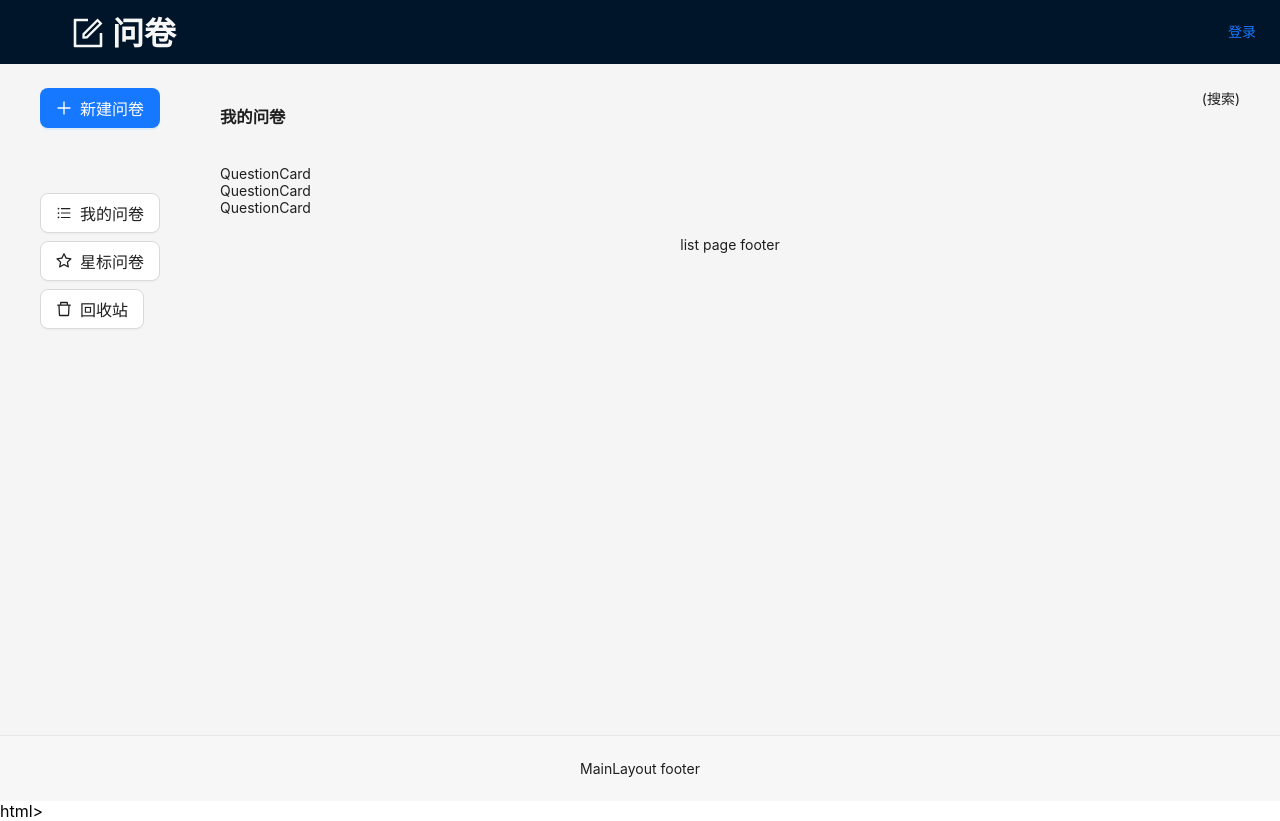
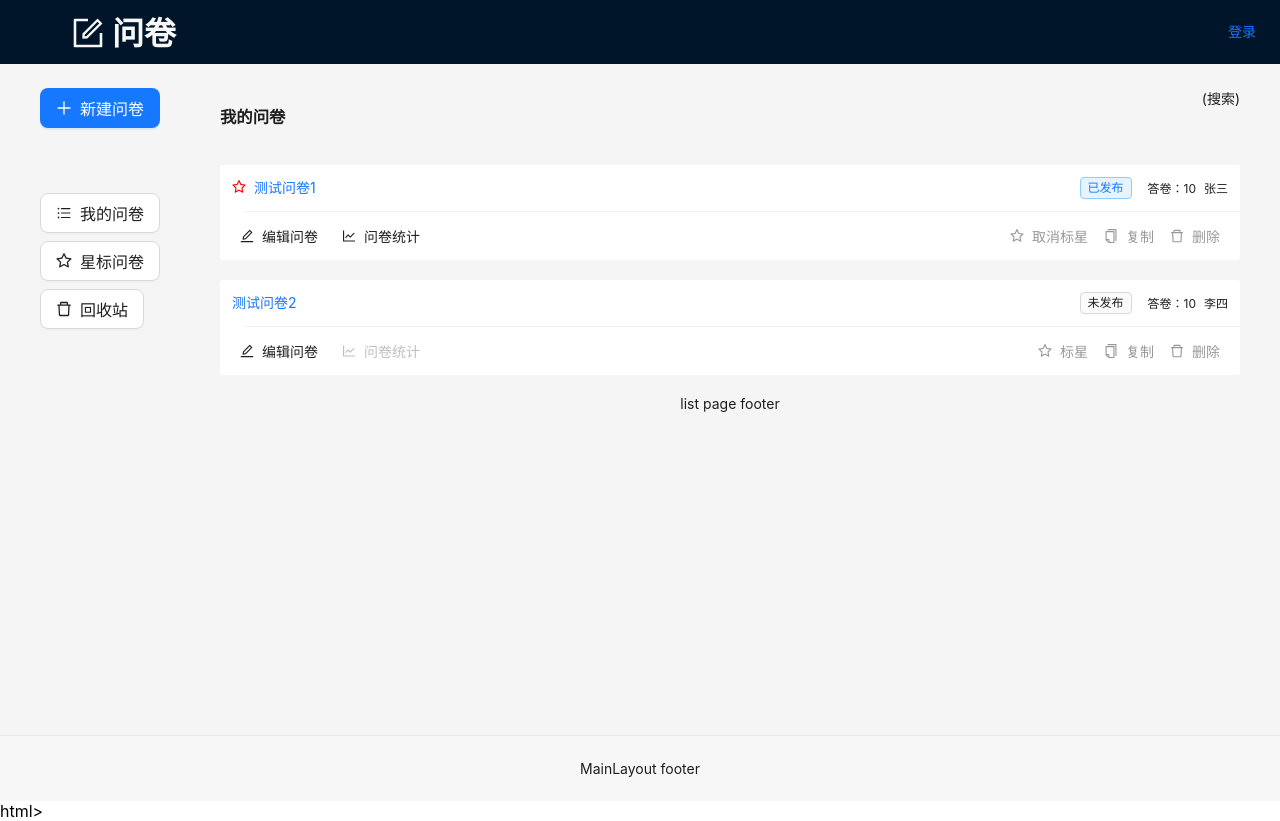
Before and after one commit to turtleSpirit/lowcode-poll, a React (Create React App) app: page /manage/list in a window 1280 px wide. Built offline with nearby package versions, Linux system fonts and the light colour scheme.

Commit message:
feat: 增加questioncard页面内容

```diff
--- a/src/components/QuestionCard.tsx
+++ b/src/components/QuestionCard.tsx
@@ -1,6 +1,83 @@
 import React, { FC } from 'react';
+import { Button, Space, Divider, Tag } from 'antd';
+import {
+  EditOutlined,
+  LineChartOutlined,
+  StarOutlined,
+  CopyOutlined,
+  DeleteOutlined,
+} from '@ant-design/icons';
+import { useNavigate, Link } from 'react-router-dom';
 
-const QuestionCard: FC = () => {
-  return <div>QuestionCard</div>;
+import styles from '@/assets/styles/components/QuestionCard.module.scss';
+
+type PropsType = {
+  _id: string;
+  title: string;
+  isStar: boolean;
+  isPublished: boolean;
+  answerCount: number;
+  createdAt: string;
+};
+
+const QuestionCard: FC<PropsType> = (props: PropsType) => {
+  const { _id, title, isStar, isPublished, answerCount, createdAt } = props;
+  const nav = useNavigate();
+  return (
+    <div className={styles.container}>
+      <div className={styles.title}>
+        <div className={styles.left}>
+          <Link to={isPublished ? `/question/stat/${_id}` : `/question/edit/${_id}`}>
+            <Space>
+              {isStar && <StarOutlined style={{ color: 'red' }} />}
+              {title}
+            </Space>
+          </Link>
+        </div>
+        <div className={styles.right}>
+          <Space>
+            {isPublished ? <Tag color="processing">已发布</Tag> : <Tag>未发布</Tag>}
+            <span>答卷：{answerCount}</span>
+            <span>{createdAt}</span>
+          </Space>
+        </div>
+      </div>
+      <Divider style={{ margin: '12px' }} />
+      <div className={styles['button-container']}>
+        <div className={styles.left}>
+          <Space>
+            <Button
+              icon={<EditOutlined />}
+              type="text"
+              size="small"
+              onClick={() => nav(`/question/edit/${_id}`)}
+            >
+              编辑问卷
+            </Button>
+            <Button
+              icon={<LineChartOutlined />}
+              type="text"
+              size="small"
+              onClick={() => nav(`/question/stat/${_id}`)}
+              disabled={!isPublished}
+            >
+              问卷统计
+            </Button>
+          </Space>
+        </div>
+        <div className={styles.right}>
+          <Button type="text" size="small" icon={<StarOutlined />}>
+            {isStar ? '取消标星' : '标星'}
+          </Button>
+          <Button type="text" size="small" icon={<CopyOutlined />}>
+            复制
+          </Button>
+          <Button type="text" size="small" icon={<DeleteOutlined />}>
+            删除
+          </Button>
+        </div>
+      </div>
+    </div>
+  );
 };
 export default QuestionCard;
--- a/src/pages/manage/List.tsx
+++ b/src/pages/manage/List.tsx
@@ -7,29 +7,18 @@ const questionList = [
   {
     _id: '1',
     title: '测试问卷1',
-    description: '测试问卷1描述',
-    questionType: '单选题',
-    questionCount: 5,
-    createTime: '2021-01-01',
-    updateTime: '2021-01-01',
-    status: '已发布',
+    isStar: true,
+    isPublished: true,
+    answerCount: 10,
+    createdAt: '张三',
   },
   {
     _id: '2',
     title: '测试问卷2',
-    description: '测试问卷2描述',
-    questionType: '多选题',
-    questionCount: 10,
-    createTime: '2021-01-01',
-    updateTime: '2021-01-01',
-    status: '已发布',
-  },
-  {
-    _id: '3',
-    title: '测试问卷3',
-    description: '测试问卷3描述',
-    questionType: '问答题',
-    questionCount: 20,
+    isStar: false,
+    isPublished: false,
+    answerCount: 10,
+    createdAt: '李四',
   },
 ];
 
```
